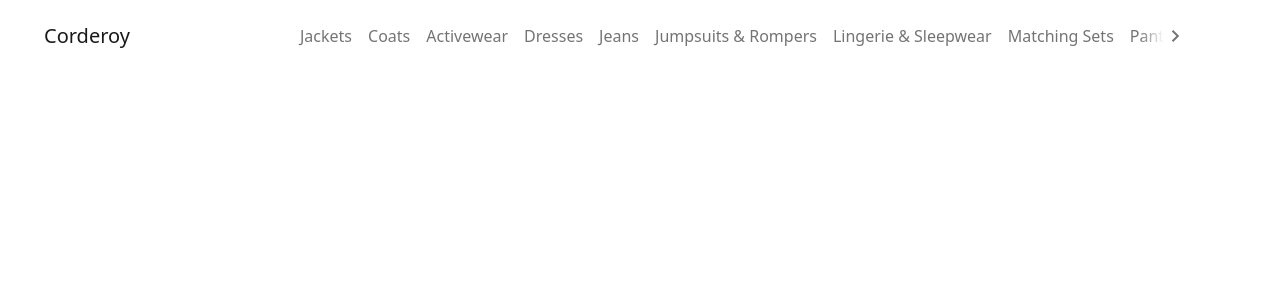
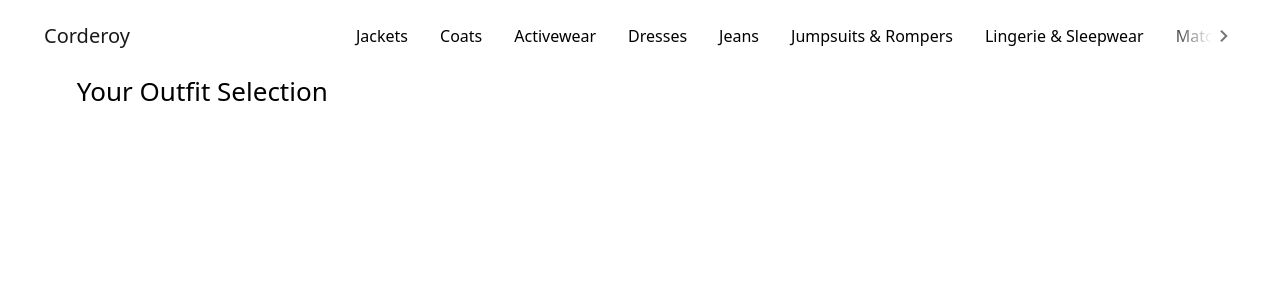
Before and after one commit to badgeroy/corderoy-prototype, a React (Create React App) app: page / in a window 1280 px wide. Shown: the top 300 px of the page. Built offline with nearby package versions, Linux system fonts and the light colour scheme.

Commit message:
Made scroll menu into component

```diff
--- a/src/components/Catalog.js
+++ b/src/components/Catalog.js
@@ -5,6 +5,7 @@ import {Card, Col, Container, Row, Form, Button} from "react-bootstrap";
 class Catalog extends React.Component {
     render() {
         const products = this.props.category.getProducts();
+        const colPerRow = 5;
         return (
             <div className="Catalog">
               <div className="cards">
@@ -30,8 +31,13 @@ class Catalog extends React.Component {
                       </Form.Group>
                     </Form>
                   </Row>
-                  <Row xs={3} md={5} className="g-4">
-                      {this.props.category.getProducts().map(prod => (
+                  {[...Array(Math.ceil(products.length / colPerRow))].map((row, idx) => {
+                      const start = idx * colPerRow;
+                      const end = start + colPerRow;
+                      return products.slice(start, end);
+                  }).map((row, idx) => (
+                      <Row key={idx}>
+                        {row.map(prod => (
                             <Col>
                               <Card style={{ width: "100%", minWidth: "85px", maxWidth: "160px" }}>
                                 <Card.Img variant="top" src={"https://m.media-amazon.com/images/G/01/Shopbop/p" + prod.getMainImage()} />
@@ -46,6 +52,7 @@ class Catalog extends React.Component {
                             </Col>
                         ))}
                       </Row>
+                  ))}
                 </Container>
               </div>
             </div>
--- /dev/null
+++ b/src/components/ScrollMenu.js
@@ -0,0 +1,62 @@
+import "../styles/ScrollMenu.css"
+import LeftArrowIcon from  "../images/navigate_before_24px_outlined.svg"
+import RightArrowIcon from  "../images/navigate_next_24px_outlined.svg"
+import React from "react";
+
+class ScrollMenu extends React.Component {
+    constructor(props) {
+        super(props);
+        this.menuOnScroll = this.menuOnScroll.bind(this);
+    }
+
+    componentDidMount() {
+        this.leftArrow.style.left = (this.leftArrow.clientWidth + this.rightArrow.clientWidth).toString() + "px";
+        this.leftArrow.style.visibility = "hidden";
+        this.rightArrow.style.left = this.menuContent.clientWidth.toString() + "px";
+        this.rightArrow.style.visibility = "visible";
+    }
+
+    menuOnScroll(event) {
+        const menu = event.target;
+        const scroll = menu.scrollLeft;
+        const overflowLeft = scroll > 0;
+        const overflowRight = scroll < menu.scrollWidth - menu.clientWidth;
+        this.leftArrow.style.visibility = overflowLeft ? "visible" : "hidden";
+        this.rightArrow.style.visibility = overflowRight ? "visible" : "hidden";
+    }
+
+    render() {
+        return (
+            <div className={"ScrollMenu" + (this.props.className ? " " + this.props.className : "")}>
+              <div className="arrow-container" id="left-arrow" ref={e => this.leftArrow = e}>
+                <div className="arrow-identifier">
+                  <svg width="24" height="24" viewBox="0 0 24 24" fill="none" xmlns="http://www.w3.org/2000/svg">
+                    <g id="navigate_before_24px">
+                      <path id="icon/image/navigate_before_24px" d="M15.705 7.41L14.295 6L8.29498 12L14.295 18L15.705 16.59L11.125 12L15.705 7.41Z" fill="black" fill-opacity="0.54"/>
+                    </g>
+                  </svg>
+                </div>
+                <div className="arrow-gradient"/>
+              </div>
+              <div className="arrow-container" id="right-arrow" ref={e => this.rightArrow = e}>
+                <div className="arrow-gradient"/>
+                <div className="arrow-identifier">
+                  <svg width="24" height="24" viewBox="0 0 24 24" fill="none" xmlns="http://www.w3.org/2000/svg">
+                    <g id="navigate_next_24px">
+                      <path id="icon/image/navigate_next_24px" d="M9.70504 6L8.29504 7.41L12.875 12L8.29504 16.59L9.70504 18L15.705 12L9.70504 6Z" fill="black" fill-opacity="0.54"/>
+                    </g>
+                  </svg>
+                </div>
+              </div>
+              <div className="menu-content"
+                   style={{maxWidth: this.props.width}}
+                   onScroll={this.menuOnScroll}
+                   ref={e => this.menuContent = e}>
+                {this.props.children}
+              </div>
+            </div>
+        );
+    }
+}
+
+export default ScrollMenu;
--- a/src/pages/Wardrobe.js
+++ b/src/pages/Wardrobe.js
@@ -6,6 +6,8 @@ import Catalog from "../components/Catalog";
 import LeftArrow from "../images/left-arrow-icon.svg";
 import RightArrow from "../images/right-arrow-icon.svg";
 import {Category} from "../shopbop";
+import OutfitList from "../components/OutfitList";
+import ScrollMenu from "../components/ScrollMenu";
 
 
 class Wardrobe extends React.Component {
@@ -17,48 +19,28 @@ class Wardrobe extends React.Component {
         };
     }
 
-    componentDidMount() {
-        const leftArrow = document.getElementById("left-arrow");
-        const rightArrow = document.getElementById("right-arrow");
-        const navbarNav = document.getElementsByClassName("navbar-nav")[0];
-        const displayArrows = event => {
-          leftArrow.style.visibility = navbarNav.scrollLeft > 0 ?
-              "visible" : "hidden";
-          rightArrow.style.visibility = navbarNav.scrollLeft < navbarNav.scrollWidth - navbarNav.clientWidth ?
-              "visible" : "hidden";
-        }
-        displayArrows();
-        navbarNav.addEventListener("scroll", displayArrows);
-    }
-
     render() {
         return (
           <div className="Wardrobe">
             <BrowserRouter>
-              <Navbar>
+              <Navbar sticky="top">
                 <Container fluid className="navbar-container">
                   <Navbar.Brand href="/">Corderoy</Navbar.Brand>
-                  <div className="navbar-wrapper">
-                    <div className="navbar-arrows" id="left-arrow">
-                      <img src={LeftArrow}/>
-                    </div>
-                    <Nav>
+                  <ScrollMenu className="navbar-menu" width={"70vw"}>
                     {this.state.categories.map(cat => (
                         <NavLink className={"nav-" + cat.getId()} as={Link} to={"/" + cat.getId()}>
                           {cat.getName()}
                         </NavLink>
                     ))}
-                    </Nav>
-                    <div className="navbar-arrows" id="right-arrow">
-                      <img src={RightArrow}/>
-                    </div>
-                  </div>
+                  </ScrollMenu>
                 </Container>
               </Navbar>
               <div className="Wardrobe-body">
-                <div className="outfit-list">
-
+                <Nav className="outfit-list-wrapper">
+                  <div className="outfit-list-title">
+                    Your Outfit Selection
                   </div>
+                </Nav>
                 <Routes>
                   {this.state.categories.map(cat => (
                       <Route path={"/" + cat.getId()} element={<Catalog category={cat}/>}/>
--- a/src/styles/Catalog.css
+++ b/src/styles/Catalog.css
@@ -1,5 +1,8 @@
+.Catalog .row {
+    margin-bottom: 1rem;
+}
+
 .filter-menu {
-    margin-bottom: 20px;
     display: flex;
     flex-direction: row;
     justify-content: space-between;
--- /dev/null
+++ b/src/styles/ScrollMenu.css
@@ -0,0 +1,48 @@
+.ScrollMenu {
+    display: flex;
+    flex-direction: row;
+}
+
+.menu-content {
+    display: flex;
+    flex-direction: row;
+    overflow-x: scroll;
+    white-space: nowrap;
+}
+
+.menu-content::-webkit-scrollbar {
+    display: none;
+}
+
+.arrow-container {
+    position: relative;
+    z-index: 2000;
+    min-height: 100%;
+    min-width: 3em;
+    display: flex;
+    flex-direction: row;
+}
+
+.arrow-container .arrow-gradient {
+    min-width: 3em;
+}
+
+.arrow-container .arrow-identifier {
+    display: flex;
+    justify-content: center;
+    background-color: white;
+}
+
+.arrow-container svg {
+    height: 100%;
+}
+
+#left-arrow > .arrow-gradient {
+    height: 100%;
+    background: linear-gradient(to right, white, transparent);
+}
+
+#right-arrow > .arrow-gradient {
+    height: 100%;
+    background: linear-gradient(to left, white, transparent);
+}
--- a/src/styles/Wardrobe.css
+++ b/src/styles/Wardrobe.css
@@ -1,56 +1,27 @@
 .navbar {
   padding: 1rem 2rem;
+  background-color: white;
 }
 
-.navbar-wrapper {
-  display: flex;
-  flex-direction: row;
-  justify-content: center;
-  align-items: center;
+.navbar-menu  {
+  font-size: 1rem;
 }
 
-.navbar-arrows {
-  z-index: 2000;
-  position: relative;
-  display: flex;
-  flex-direction: column;
-  justify-content: center;
-  align-items: center;
-  width: 48px;
-  visibility: hidden;
-}
-
-#left-arrow {
-  left: 48px;
-  background: linear-gradient(to right, white 50%, rgba(255, 255, 255, 0) 100%);
-}
-
-#right-arrow {
-  right: 48px;
-  background: linear-gradient(to left, white 50%, rgba(255, 255, 255, 0) 100%);
-}
-
-.navbar-nav {
-  font-size: 1rem;
-  overflow-x: scroll;
-  white-space: nowrap;
-  max-width: 70vw;
-}
-
-.navbar-nav::-webkit-scrollbar {
-  display: none;
-}
-
-.navbar-nav > a {
+.navbar-menu .nav-link {
   outline: none;
+  color: black;
 }
 
 .Wardrobe-body {
   display: flex;
   flex-direction: row;
   padding: 0 6vw;
+  justify-content: space-between;
 }
 
-.outfit-list {
-  min-width: 30vw;
+.outfit-list-title {
+  position: -webkit-sticky;
+  position: sticky;
+  top: 0;
+  height: 100px;
 }
```
Lines whose indentation alone changed are shown as unchanged.
